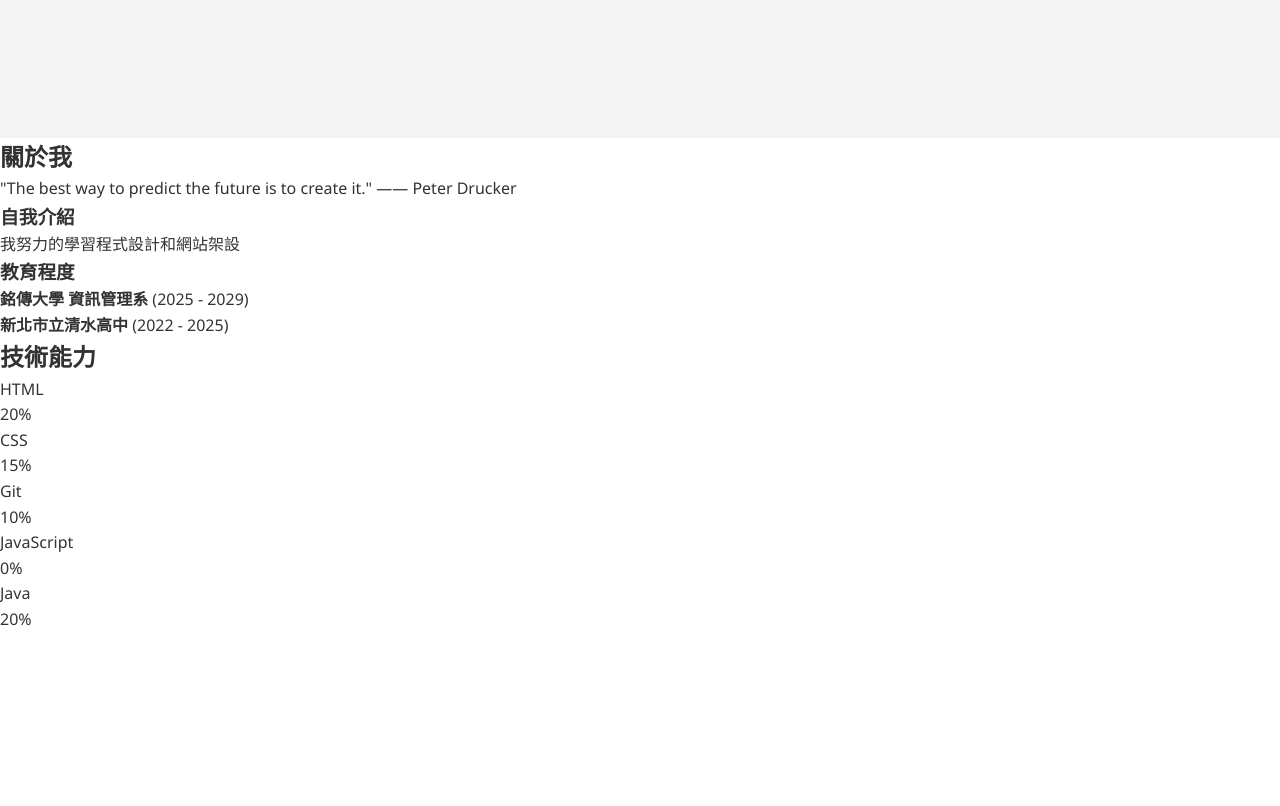
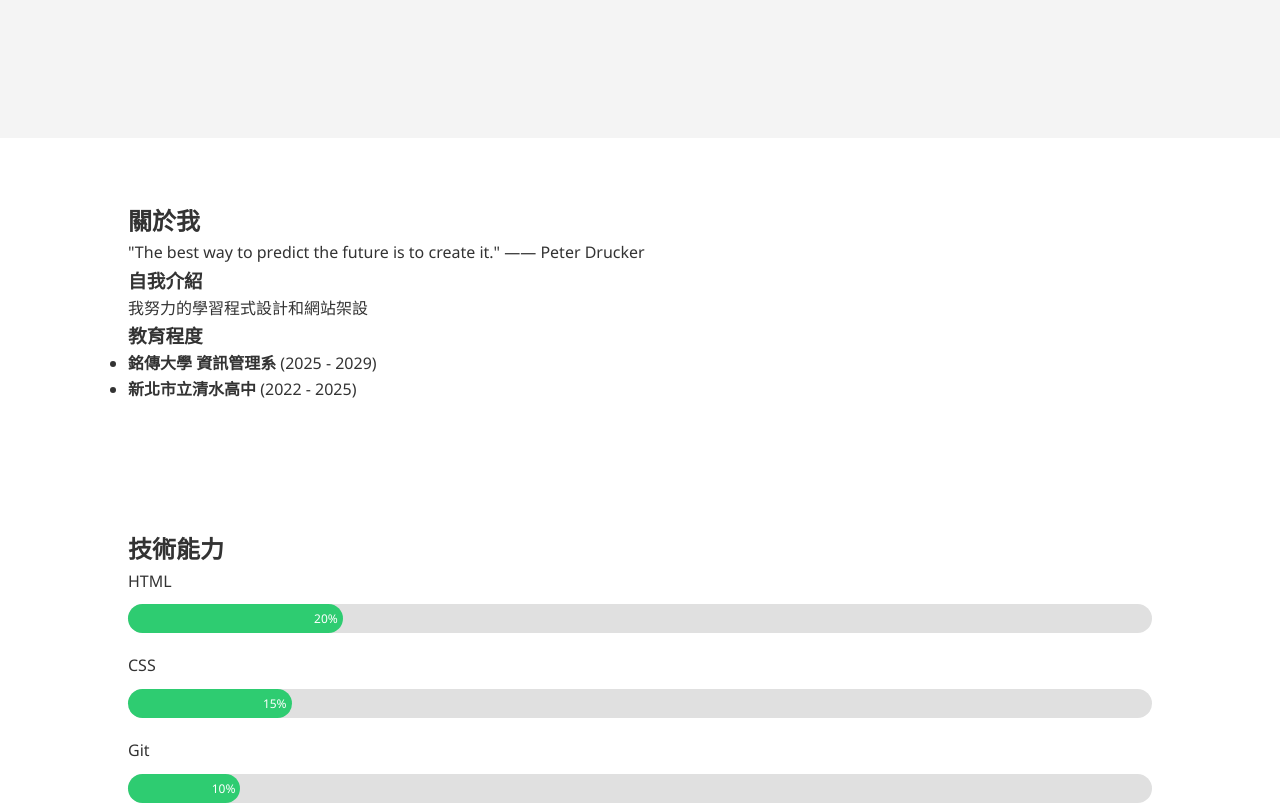
Before and after one commit to a1223a95/mcu-114-1-web-14131314-final, a plain HTML site: page index.html in a window 1280 px wide. Shown: the part 560-1366 px from the top of the page. Before the commit the page ends 1193 px from the top, so only its background shows below. Drawn offline with Linux system fonts and the light colour scheme.

Commit message:
技能條樣式設定

```diff
--- a/style.css
+++ b/style.css
@@ -45,3 +45,20 @@ body {
   text-align: center;
   background: #f4f4f4;
 }
+
+.container {
+  padding: 4rem 10%;
+}
+.progress-bar {
+  background: #e0e0e0;
+  border-radius: 20px;
+  margin: 10px 0 20px;
+}
+.progress {
+  background: #2ecc71;
+  color: white;
+  padding: 5px;
+  text-align: right;
+  border-radius: 20px;
+  font-size: 12px;
+}
```
